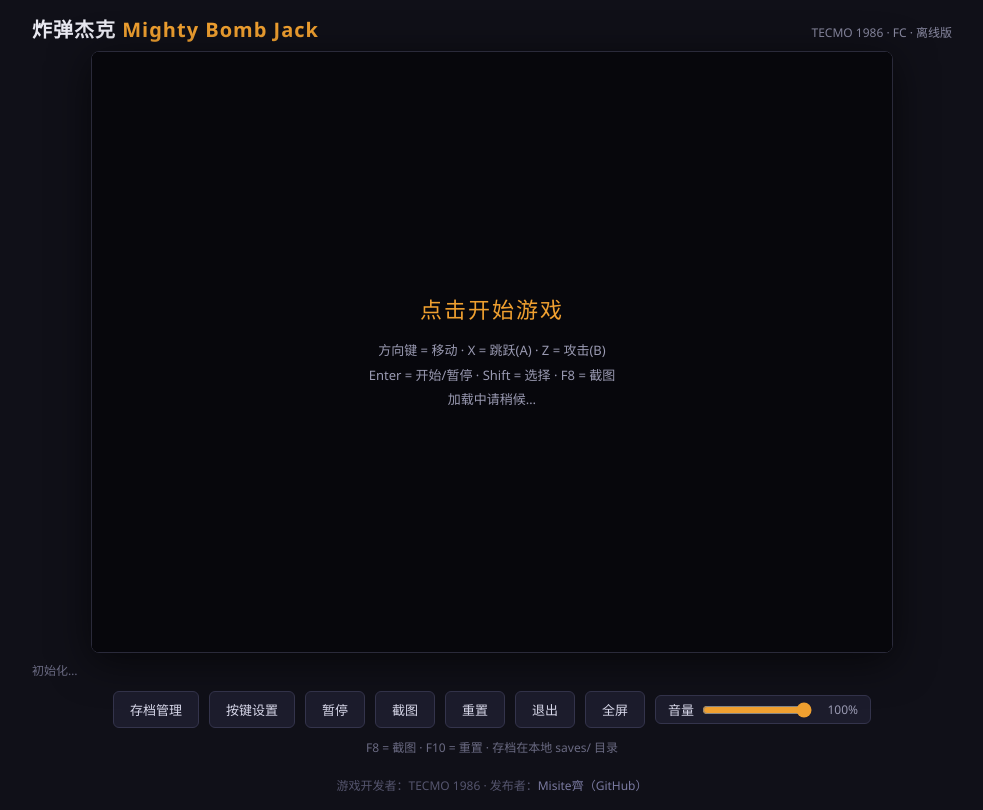
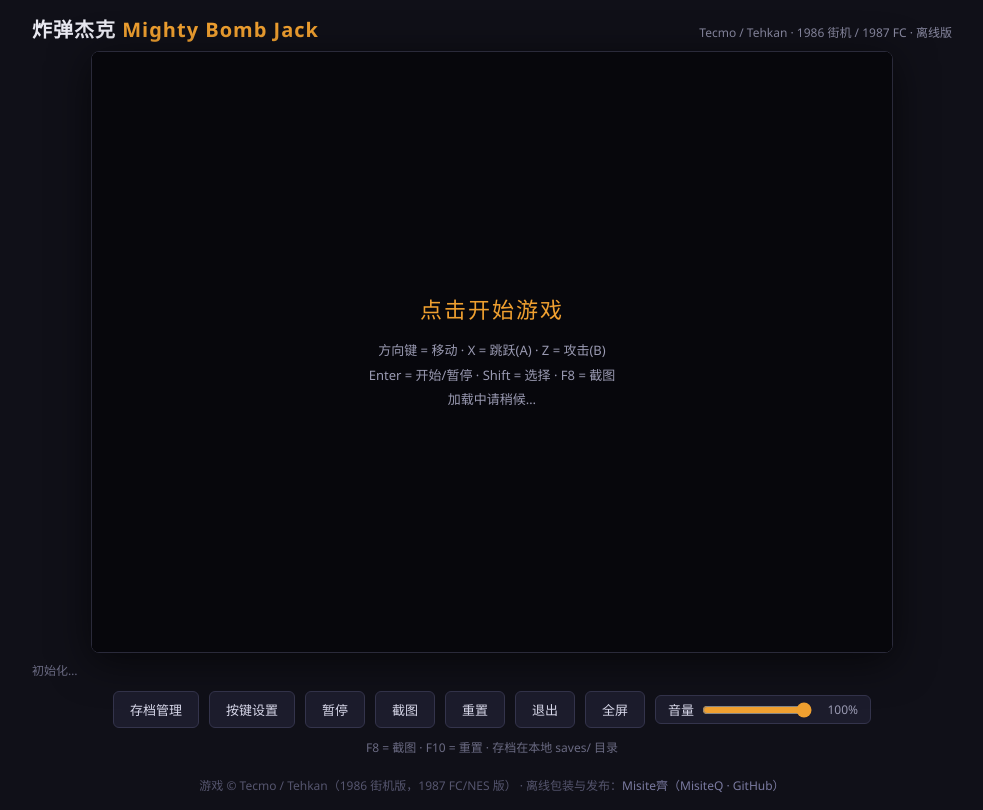
Before and after one commit to MisiteQ/mighty-bomb-jack, a plain HTML site: page bombjack-pc/index.html in a window 1280 px wide. Shown: the whole page, without its empty margins (148-1131 px from the left). Drawn offline with Linux system fonts and the light colour scheme; no server answers.

Commit message:
fix: 修正开发者/发布者署名并发布 v1.0.4
- manifest maintainer/distributor 由占位值 bombjack 更正为 MisiteQ，补 maintainer_url/distributor_url
- 页面副标题/页脚与 README 统一版权口径：Tecmo/Tehkan，1986 街机版/1987 FC/NES 版
- 版本号升至 1.0.4，更新 README 下载清单

```diff
--- a/bombjack-pc/index.html
+++ b/bombjack-pc/index.html
@@ -185,7 +185,7 @@
 <body>
 <header>
   <h1>炸弹杰克 <span>Mighty Bomb Jack</span></h1>
-  <div class="sub">TECMO 1986 · FC · 离线版</div>
+  <div class="sub">Tecmo / Tehkan · 1986 街机 / 1987 FC · 离线版</div>
 </header>
 
 <div id="stage">
@@ -218,7 +218,7 @@
   <div class="tip">F8 = 截图 · F10 = 重置 · 存档在本地 saves/ 目录</div>
 </div>
 
-<footer id="about">游戏开发者：TECMO 1986 · 发布者：<a href="https://github.com/MisiteQ" target="_blank" rel="noopener">Misite齊（GitHub）</a></footer>
+<footer id="about">游戏 © Tecmo / Tehkan（1986 街机版，1987 FC/NES 版） · 离线包装与发布：<a href="https://github.com/MisiteQ" target="_blank" rel="noopener">Misite齊（MisiteQ · GitHub）</a></footer>
 
 <div id="panelSlots" class="panel hidden">
   <div class="panelBox">
```
Also changed, not shown: bombjackgame/app/www/index.html (+2 -2 lines), 3 other files.
